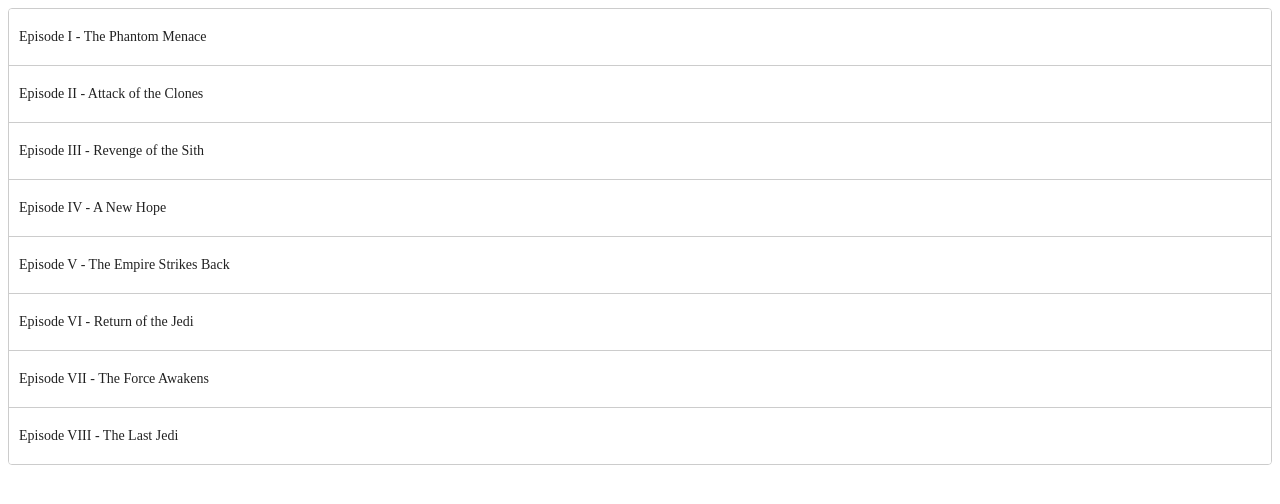
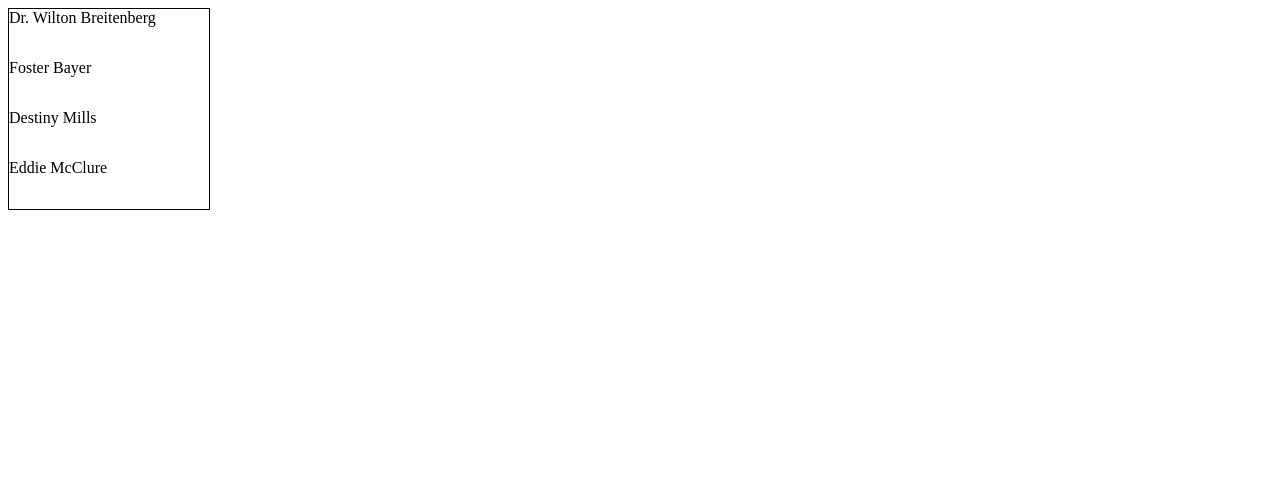
Before and after one commit to craigmckeachie/a9_demos, an Angular app: page / in a window 1280 px wide. Shown: the top 504 px of the page. Built offline with nearby package versions, Linux system fonts and the light colour scheme.

Commit message:
complete

```diff
--- a/src/app/app.component.ts
+++ b/src/app/app.component.ts
@@ -1,30 +1,29 @@
 import { Component } from '@angular/core';
-import { CdkDragDrop, moveItemInArray } from '@angular/cdk/drag-drop';
+import * as faker from 'faker';
 
 @Component({
   selector: 'app-root',
   template: `
-    <div cdkDropList class="example-list" (cdkDropListDropped)="drop($event)">
-      <div class="example-box" *ngFor="let movie of movies" cdkDrag>
-        {{ movie }}
+    <cdk-virtual-scroll-viewport itemSize="50" class="list">
+      <div *cdkVirtualFor="let item of items" class="list-item">
+        {{ item }}
       </div>
-    </div>
+    </cdk-virtual-scroll-viewport>
   `,
-  styles: []
+  styles: [
+    `
+      .list {
+        height: 200px;
+        width: 200px;
+        border: 1px solid black;
+      }
+
+      .list-item {
+        height: 50px;
+      }
+    `
+  ]
 })
 export class AppComponent {
-  movies = [
-    'Episode I - The Phantom Menace',
-    'Episode II - Attack of the Clones',
-    'Episode III - Revenge of the Sith',
-    'Episode IV - A New Hope',
-    'Episode V - The Empire Strikes Back',
-    'Episode VI - Return of the Jedi',
-    'Episode VII - The Force Awakens',
-    'Episode VIII - The Last Jedi'
-  ];
-
-  drop(event: CdkDragDrop<string[]>) {
-    moveItemInArray(this.movies, event.previousIndex, event.currentIndex);
-  }
+  items = Array.from({ length: 100000 }).map(() => `${faker.name.findName()}`);
 }
```
